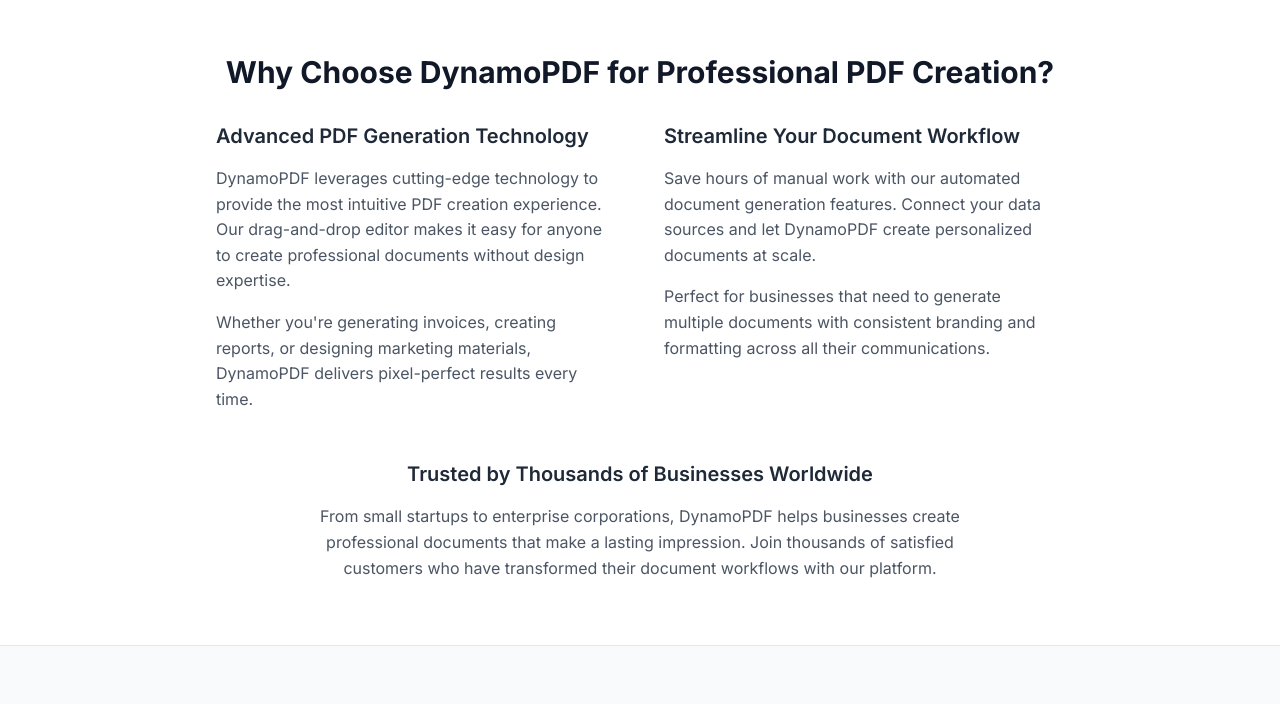
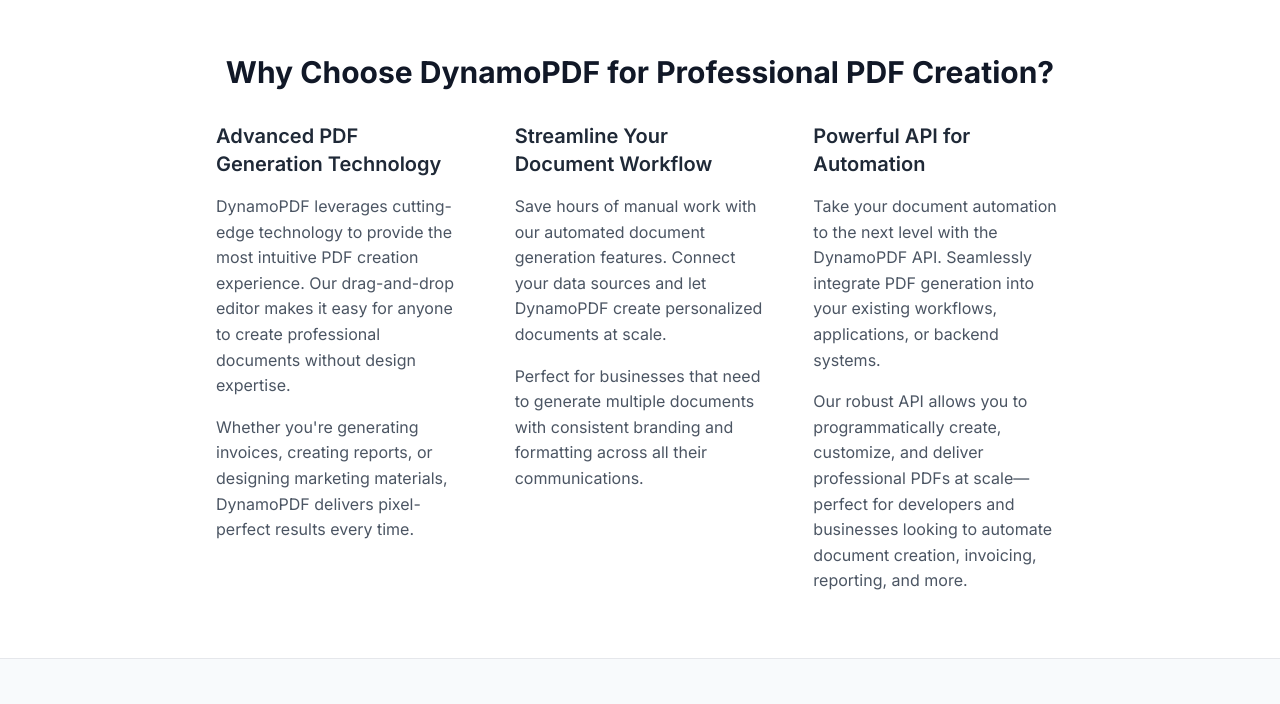
Before and after one commit to pvelleleth/pdf-landing, an Astro site: page / in a window 1280 px wide. Shown: the part 3080-3784 px from the top of the page. Built offline with nearby package versions, Linux system fonts and the light colour scheme; Astro itself is replaced by a stand-in of ours; a web font is replaced by a local one.

Commit message:
some extra seo optimizations

```diff
--- a/src/layouts/Layout.astro
+++ b/src/layouts/Layout.astro
@@ -11,7 +11,7 @@
 	title = "PDFAutomater - Professional PDF Creation Tool",
 	description = "Create professional PDFs with our intuitive drag-and-drop editor. Generate invoices, reports, and documents with powerful data binding and template management.",
 	keywords = "PDF creator, PDF generator, invoice generator, document automation, PDF templates, business documents",
-	image = "/og-image.png",
+	image = "/landingpic.png",
 	canonical
 } = Astro.props;
 
@@ -93,7 +93,7 @@
 				"description": "Professional PDF creation tool with drag-and-drop editor for generating invoices, reports, and business documents with dynamic data binding",
 				"url": "https://dynamopdf.com",
 				"downloadUrl": "https://app.dynamopdf.com",
-				"screenshot": "https://dynamopdf.com/app-screenshot.png",
+				"screenshot": "https://dynamopdf.com/landingpic.png",
 				"softwareVersion": "2.0",
 				"datePublished": "2024-01-01",
 				"dateModified": "2024-01-15",
--- a/src/pages/index.astro
+++ b/src/pages/index.astro
@@ -9,7 +9,7 @@
 const pageTitle = "DynamoPDF - Professional PDF Creation Tool | Drag & Drop PDF Editor";
 const pageDescription = "Create professional PDFs with our intuitive drag-and-drop editor. Generate invoices, reports, and documents with powerful data binding and template management. Start free today!";
 const pageKeywords = "PDF creator, PDF generator, invoice generator, document automation, PDF templates, business documents, drag and drop PDF editor, professional PDF creation, dynamic PDF generation, PDF builder, document designer";
-const pageImage = "/og-image.png";
+const pageImage = "/landingpic.png";
 const canonicalUrl = "https://dynamopdf.com/";
 ---
 
@@ -83,7 +83,7 @@
             Why Choose DynamoPDF for Professional PDF Creation?
           </h2>
 
-          <div class="grid md:grid-cols-2 gap-12">
+          <div class="grid md:grid-cols-3 gap-12">
             <div>
               <h3 class="text-xl font-semibold text-gray-800 mb-4">
                 Advanced PDF Generation Technology
@@ -112,17 +112,18 @@
                 and formatting across all their communications.
               </p>
             </div>
-          </div>
 
-          <div class="mt-12 text-center">
-            <h3 class="text-xl font-semibold text-gray-800 mb-4">
-              Trusted by Thousands of Businesses Worldwide
-            </h3>
-            <p class="text-gray-600 max-w-2xl mx-auto">
-              From small startups to enterprise corporations, DynamoPDF helps businesses create
-              professional documents that make a lasting impression. Join thousands of satisfied
-              customers who have transformed their document workflows with our platform.
-            </p>
+            <div>
+              <h3 class="text-xl font-semibold text-gray-800 mb-4">
+                Powerful API for Automation
+              </h3>
+              <p class="text-gray-600 mb-4">
+                Take your document automation to the next level with the DynamoPDF API. Seamlessly integrate PDF generation into your existing workflows, applications, or backend systems.
+              </p>
+              <p class="text-gray-600">
+                Our robust API allows you to programmatically create, customize, and deliver professional PDFs at scale—perfect for developers and businesses looking to automate document creation, invoicing, reporting, and more.
+              </p>
+            </div>
           </div>
         </div>
       </div>
```
Also changed, not shown: public/android-chrome-192x192.png (added), public/android-chrome-512x512.png (added), public/apple-touch-icon.png (added), public/favicon-16x16.png (added), public/favicon-32x32.png (added).
